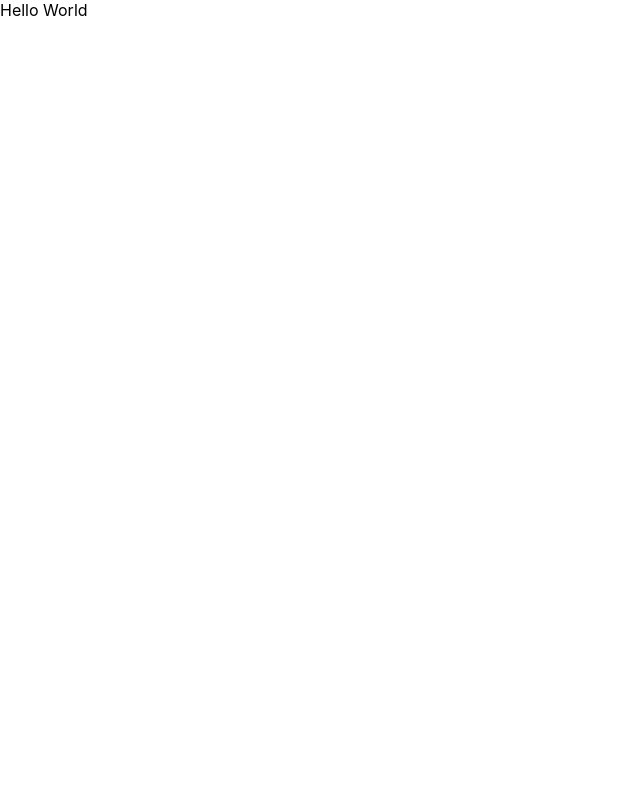
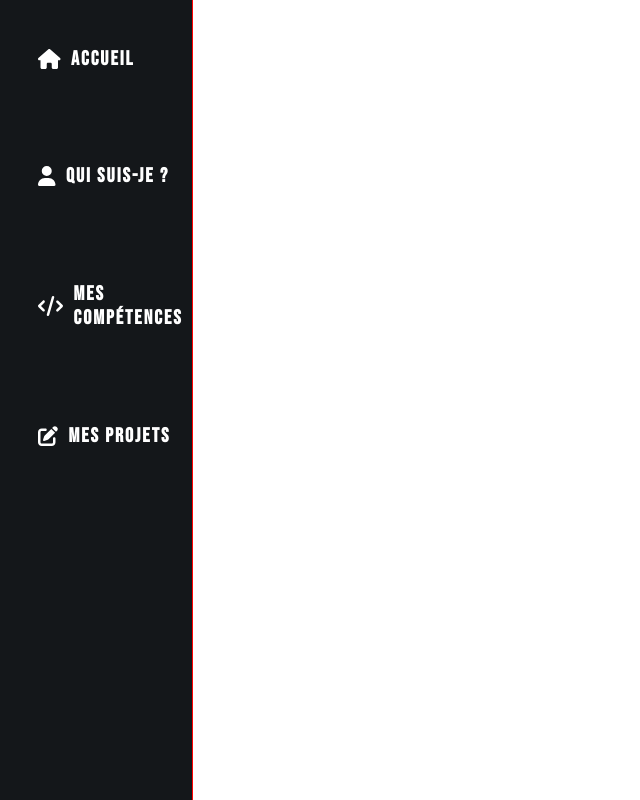
Before and after one commit to marjoriesiad/personal-website, a React (Create React App) app: page / in a window 1280 px wide. Shown: the whole page, without its empty margins (0-640 px from the left). Built offline with nearby package versions, Linux system fonts and the light colour scheme.

Commit message:
add sidebar

```diff
--- a/package.json
+++ b/package.json
@@ -13,6 +13,7 @@
     "@types/node": "^16.18.3",
     "@types/react": "^18.0.25",
     "@types/react-dom": "^18.0.9",
+    "prettier": "^2.7.1",
     "react": "^18.2.0",
     "react-dom": "^18.2.0",
     "react-scripts": "5.0.1",
--- /dev/null
+++ b/src/components/Cards/cards.css
@@ -0,0 +1,16 @@
+.aside-nav-item {
+    display: flex;
+    align-items: center;
+    align-content: center;
+    font-size: 30px;
+    margin-left: 20%;
+    letter-spacing: 2px;
+}
+
+.aside-nav-icon {
+    height: 20px;
+}
+
+.aside-nav-text {
+    margin-left: 10px;
+}
--- /dev/null
+++ b/src/components/Cards/index.tsx
@@ -0,0 +1,18 @@
+import { FontAwesomeIcon } from '@fortawesome/react-fontawesome'
+import './cards.css'
+
+interface CardsProps {
+    icon: any
+    text: string
+}
+
+const Cards = ({ icon, text }: CardsProps) => {
+    return (
+        <div className="aside-nav-item">
+            <FontAwesomeIcon icon={icon} className="aside-nav-icon" />
+            <h6 className="aside-nav-text">{text}</h6>
+        </div>
+    )
+}
+
+export default Cards
--- a/src/components/Sidebar/index.tsx
+++ b/src/components/Sidebar/index.tsx
@@ -1,9 +1,21 @@
+import Cards from '../Cards'
+import {
+    faHouse,
+    faUser,
+    faCode,
+    faPenToSquare,
+} from '@fortawesome/free-solid-svg-icons'
+import './sidebar.css'
+
 const Sidebar = () => {
-    return(
-        <aside>
-            Test
+    return (
+        <aside className="aside-nav">
+            <Cards icon={faHouse} text="Accueil" />
+            <Cards icon={faUser} text="Qui suis-je ?" />
+            <Cards icon={faCode} text="Mes compétences" />
+            <Cards icon={faPenToSquare} text="Mes projets" />
         </aside>
     )
 }
 
-export default Sidebar;
+export default Sidebar
--- /dev/null
+++ b/src/components/Sidebar/sidebar.css
@@ -0,0 +1,10 @@
+.aside-nav {
+    display: flex;
+    flex-direction: column;
+    background-color: #14171a;
+    width: 15%;
+    height: 100vh;
+    color: white;
+    text-transform: uppercase;
+    border-right: 1px solid red;
+}
--- a/src/index.css
+++ b/src/index.css
@@ -1,13 +1,8 @@
+@import url('https://fonts.googleapis.com/css2?family=Bebas+Neue&display=swap');
+
 body {
-  margin: 0;
-  font-family: -apple-system, BlinkMacSystemFont, 'Segoe UI', 'Roboto', 'Oxygen',
-    'Ubuntu', 'Cantarell', 'Fira Sans', 'Droid Sans', 'Helvetica Neue',
-    sans-serif;
-  -webkit-font-smoothing: antialiased;
-  -moz-osx-font-smoothing: grayscale;
+    margin: 0;
+    padding: 0;
+    height: 100vh;
+    font-family: 'Bebas Neue', sans-serif;
 }
-
-code {
-  font-family: source-code-pro, Menlo, Monaco, Consolas, 'Courier New',
-    monospace;
-}
--- a/src/index.tsx
+++ b/src/index.tsx
@@ -1,13 +1,11 @@
-import React from 'react';
-import ReactDOM from 'react-dom/client';
-import './index.css';
+import React from 'react'
+import ReactDOM from 'react-dom/client'
+import Sidebar from './components/Sidebar'
+import './index.css'
 
-
-const root = ReactDOM.createRoot(
-  document.getElementById('root') as HTMLElement
-);
+const root = ReactDOM.createRoot(document.getElementById('root') as HTMLElement)
 root.render(
-  <React.StrictMode>
-   Hello World
-  </React.StrictMode>
-);
+    <React.StrictMode>
+        <Sidebar />
+    </React.StrictMode>
+)
```
Also changed, not shown: src/assets/profile-img.jpg (added), src/components/Footer/index.tsx (added), 1 other file (tests, documents, lock files or other folders).
